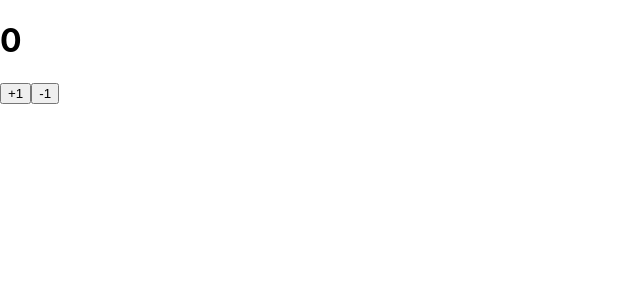
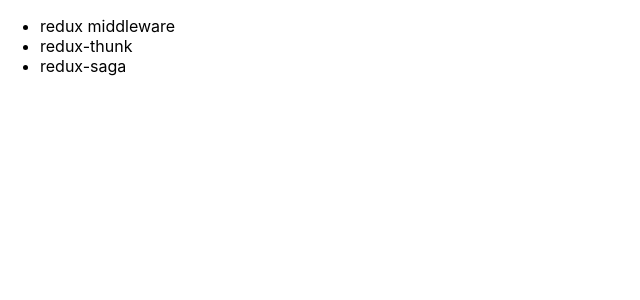
Before and after one commit to bluepebble25/reactStudy-velopert, a React (Create React App) app in the folder redux-middleware/: page / in a window 1280 px wide. Shown: the top 300 px of the page, without its empty margins (0-640 px from the left). Built offline with nearby package versions, Linux system fonts and the light colour scheme.

Commit message:
7-5) 라우터 적용 및 Posts 데이터 불러와 화면에 보여주는 로직 작성

```diff
--- a/redux-middleware/package.json
+++ b/redux-middleware/package.json
@@ -10,6 +10,7 @@
     "react": "^18.2.0",
     "react-dom": "^18.2.0",
     "react-redux": "^8.0.5",
+    "react-router-dom": "^6.11.1",
     "react-scripts": "5.0.1",
     "redux": "^4.2.1",
     "redux-logger": "^3.0.6",
--- a/redux-middleware/src/App.js
+++ b/redux-middleware/src/App.js
@@ -1,7 +1,14 @@
+import { Routes, Route } from 'react-router-dom';
 import CounterContainer from './components/CounterContainer';
+import PostListContainer from './components/PostListContainer';
 
 function App() {
-  return <CounterContainer />;
+  return (
+    <Routes>
+      <Route exact path="/" element={<PostListContainer />} />
+      <Route path="/counter" element={<CounterContainer />} />
+    </Routes>
+  );
 }
 
 export default App;
--- /dev/null
+++ b/redux-middleware/src/components/PostList.js
@@ -0,0 +1,13 @@
+import React from 'react';
+
+function PostList({ posts }) {
+  return (
+    <ul>
+      {posts.map((post) => (
+        <li key={post.id}>{post.title}</li>
+      ))}
+    </ul>
+  );
+}
+
+export default PostList;
--- /dev/null
+++ b/redux-middleware/src/components/PostListContainer.js
@@ -0,0 +1,20 @@
+import React, { useEffect } from 'react';
+import PostList from './PostList';
+import { useDispatch, useSelector } from 'react-redux';
+import { getPosts } from '../modules/posts';
+
+function PostListContainer() {
+  const { data, loading, error } = useSelector((state) => state.posts.posts);
+  const dispatch = useDispatch();
+
+  useEffect(() => {
+    dispatch(getPosts());
+  }, [dispatch]);
+
+  if (loading) return <div>...로딩중</div>;
+  if (error) return <div>에러 발생!</div>;
+  if (!data) return null;
+  return <PostList posts={data} />;
+}
+
+export default PostListContainer;
--- a/redux-middleware/src/index.js
+++ b/redux-middleware/src/index.js
@@ -6,6 +6,7 @@
 import { Provider } from 'react-redux';
 import rootReducer from './modules';
 import logger from 'redux-logger';
+import { BrowserRouter } from 'react-router-dom';
 import { composeWithDevTools } from '@redux-devtools/extension';
 import ReduxThunk from 'redux-thunk';
 
@@ -16,7 +17,9 @@
 
 const root = ReactDOM.createRoot(document.getElementById('root'));
 root.render(
-  <Provider store={store}>
-    <App />
-  </Provider>
+  <BrowserRouter>
+    <Provider store={store}>
+      <App />
+    </Provider>
+  </BrowserRouter>
 );
--- a/redux-middleware/src/lib/asyncUtils.js
+++ b/redux-middleware/src/lib/asyncUtils.js
@@ -64,12 +64,12 @@
       case SUCCESS:
         return {
           ...state,
-          [key]: reducerUtils.success(),
+          [key]: reducerUtils.success(action.payload),
         };
       case ERROR:
         return {
           ...state,
-          [key]: reducerUtils.error(),
+          [key]: reducerUtils.error(action.payload),
         };
       default:
         return state;
```
Also changed, not shown: 1 other file (tests, documents, lock files or other folders).
